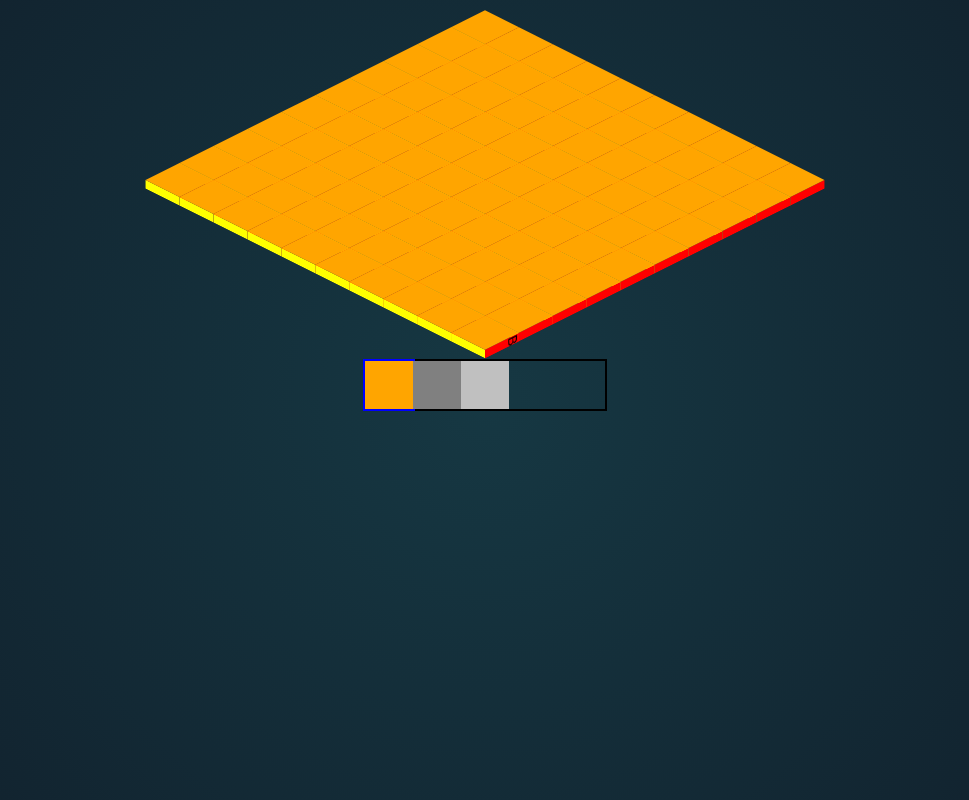
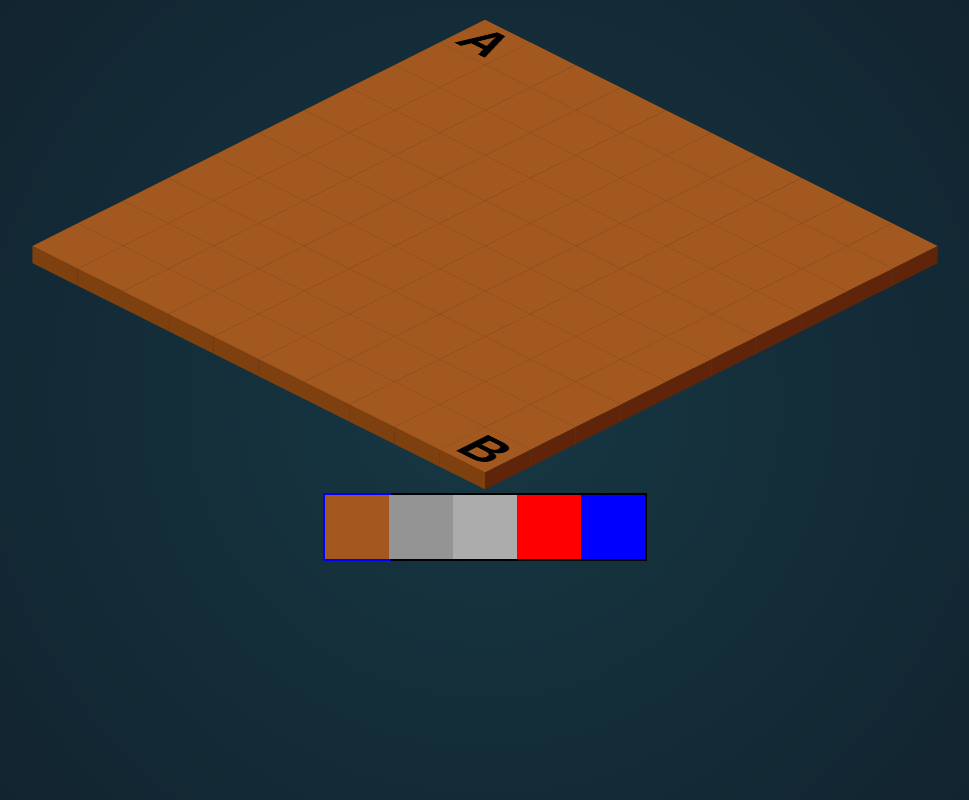
Before and after one commit to borodean/demo-pathfinder, a React (Create React App) app: page / in a window 1280 px wide. Shown: the whole page, without its empty margins (155-1124 px from the left). Built offline with nearby package versions, Linux system fonts and the light colour scheme.

Commit message:
Restyle the cells

```diff
--- a/src/components/Cell/index.tsx
+++ b/src/components/Cell/index.tsx
@@ -10,8 +10,17 @@ interface Props extends HTMLAttributes<HTMLElement> {
   type?: Obstacle;
 };
 
-const CellComponent: FunctionComponent<Props> = props => {
-  return <Cell {...props} />;
+const CellComponent: FunctionComponent<Props> = ({
+  isFinish,
+  isStart,
+  ...props
+}) => {
+  return (
+    <Cell {...props}>
+      {isStart && 'A'}
+      {isFinish && 'B'}
+    </Cell>
+  );
 };
 
 CellComponent.defaultProps = {
--- a/src/components/Cell/styles.tsx
+++ b/src/components/Cell/styles.tsx
@@ -6,8 +6,12 @@ import { CellHeight, CellSize, Obstacle } from 'config/constants';
 export const Cell = styled(({isFinish, isStart, type, ...props}) => (
   <div {...props} />
 ))`
+  font-size: ${CellSize}px;
+  font-weight: bold;
   height: ${CellSize}px;
+  line-height: ${CellSize}px;
   position: relative;
+  text-align: center;
   width: ${CellSize}px;
 
   &,
@@ -43,57 +47,67 @@ export const Cell = styled(({isFinish, isStart, type, ...props}) => (
   }
 
   ${p => p.type === Obstacle.Boulder && `
-    background: silver;
+    background: #acacac;
     transform: translateZ(${CellHeight}px);
 
     &::before {
-      background: white;
+      background: #5c5c5c;
       transform: rotateX(-90deg) scaleY(2);
     }
 
     &::after {
-      background: gray;
+      background: #303030;
       transform: rotateY(90deg) scaleX(2);
     }
   `}
 
   ${p => p.type === Obstacle.Gravel && `
-    background: gray;
+    background: #949494;
 
     &::before {
-      background: silver;
+      background: #5c5c5c;
     }
 
     &::after {
-      background: black;
+      background: #303030;
     }
   `}
 
   ${p => p.type === Obstacle.Regular && `
-    background: orange;
+    background: #a3581f;
 
     &::before {
-      background: yellow;
+      background: #7f4010;
     }
 
     &::after {
-      background: red;
+      background: #5f240a;
     }
   `}
 
   ${p => p.type === Obstacle.WormholeEntrance && `
-    &::before { content: 'In' }
+    background: red;
+    transform: translateZ(${-CellHeight}px);
+
+    &::before {
+      transform: rotateX(-90deg) scaleY(0);
+    }
+
+    &::after {
+      transform: rotateY(90deg) scaleX(0);
+    }
   `}
 
   ${p => p.type === Obstacle.WormholeExit && `
-    &::before { content: 'Out' }
-  `}
+    background: blue;
+    transform: translateZ(${-CellHeight}px);
 
-  ${p => p.isStart && `
-    &::after { content: 'A' }
-  `}
+    &::before {
+      transform: rotateX(-90deg) scaleY(0);
+    }
 
-  ${p => p.isFinish && `
-    &::after { content: 'B' }
+    &::after {
+      transform: rotateY(90deg) scaleX(0);
+    }
   `}
 `;
--- a/src/components/Grid/styles.tsx
+++ b/src/components/Grid/styles.tsx
@@ -3,7 +3,7 @@ import styled from 'styled-components';
 
 import $Cell from 'components/Cell';
 import $Isometry from 'components/Isometry';
-import { CellSize } from 'config/constants';
+import { CellHeight, CellSize } from 'config/constants';
 
 export const Cell = styled($Cell)`
   cursor: pointer;
@@ -24,5 +24,5 @@ export const Grid = styled(({ width, ...props }) => <div {...props} />)`
 export const Isometry = styled($Isometry)`
   box-sizing: content-box;
   margin: auto;
-  padding: 10px 0;
+  padding: ${CellHeight}px 0;
 `;
--- a/src/config/constants.ts
+++ b/src/config/constants.ts
@@ -1,5 +1,5 @@
-export const CellHeight = 10;
-export const CellSize = 48;
+export const CellHeight = 20;
+export const CellSize = 64;
 export const GridHeight = 10;
 export const GridWidth = 10;
 
```
